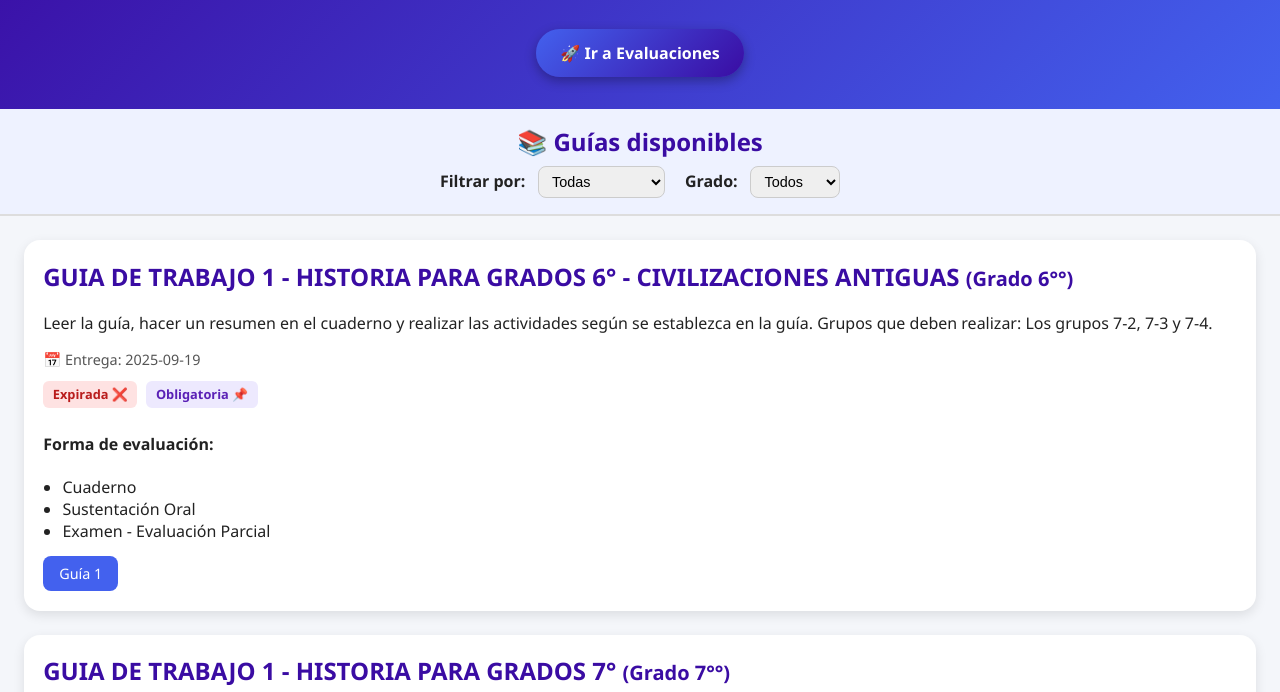
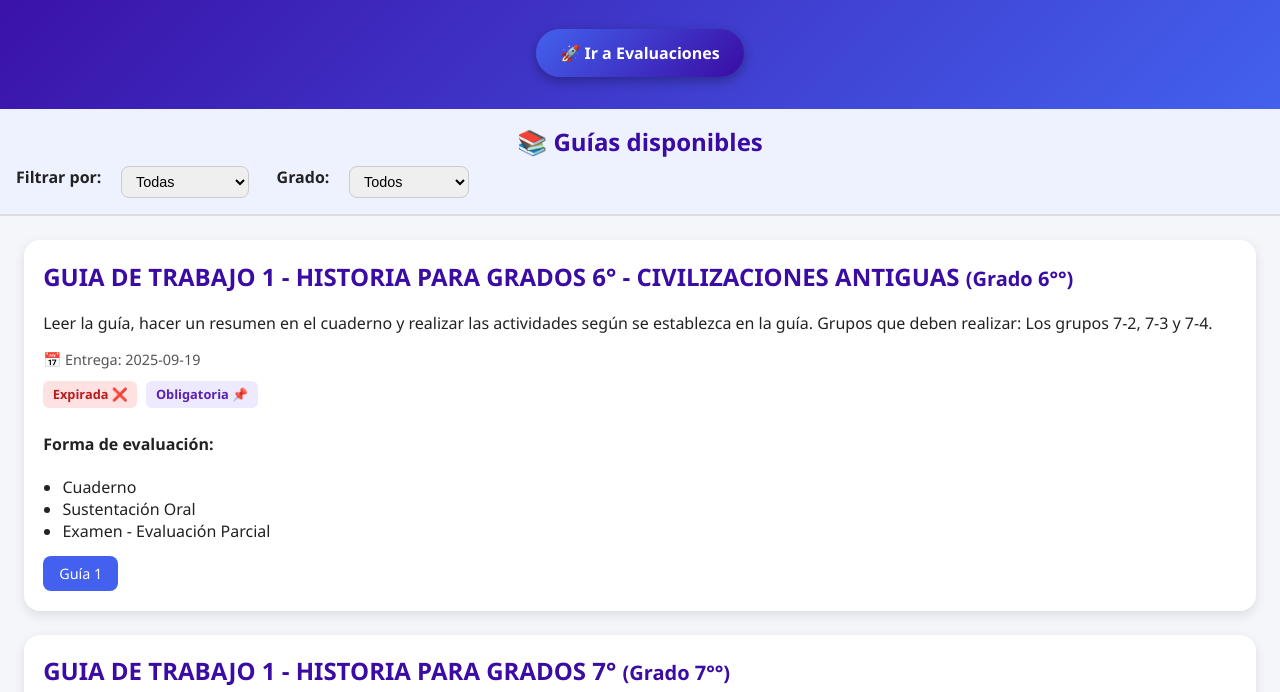
Before and after one commit to joelXVS/E-duguias, a plain HTML site: page index.html in a window 1280 px wide. Shown: the part 108-800 px from the top of the page. Drawn offline with Linux system fonts and the light colour scheme.

Commit message:
Update style.css

```diff
--- a/style.css
+++ b/style.css
@@ -61,7 +61,9 @@ header p {
 }
 
 .filter-box {
-  margin-top: 0.5rem;
+  display: flex;
+  flex-wrap: wrap;
+  gap: 0.75rem;
 }
 
 .filter-box label {
@@ -74,6 +76,7 @@ header p {
   border-radius: 8px;
   border: 1px solid #ccc;
   font-size: 0.9rem;
+  min-width: 120px;
 }
 
 /* ====== CARDS DE GUÍAS ====== */
```
